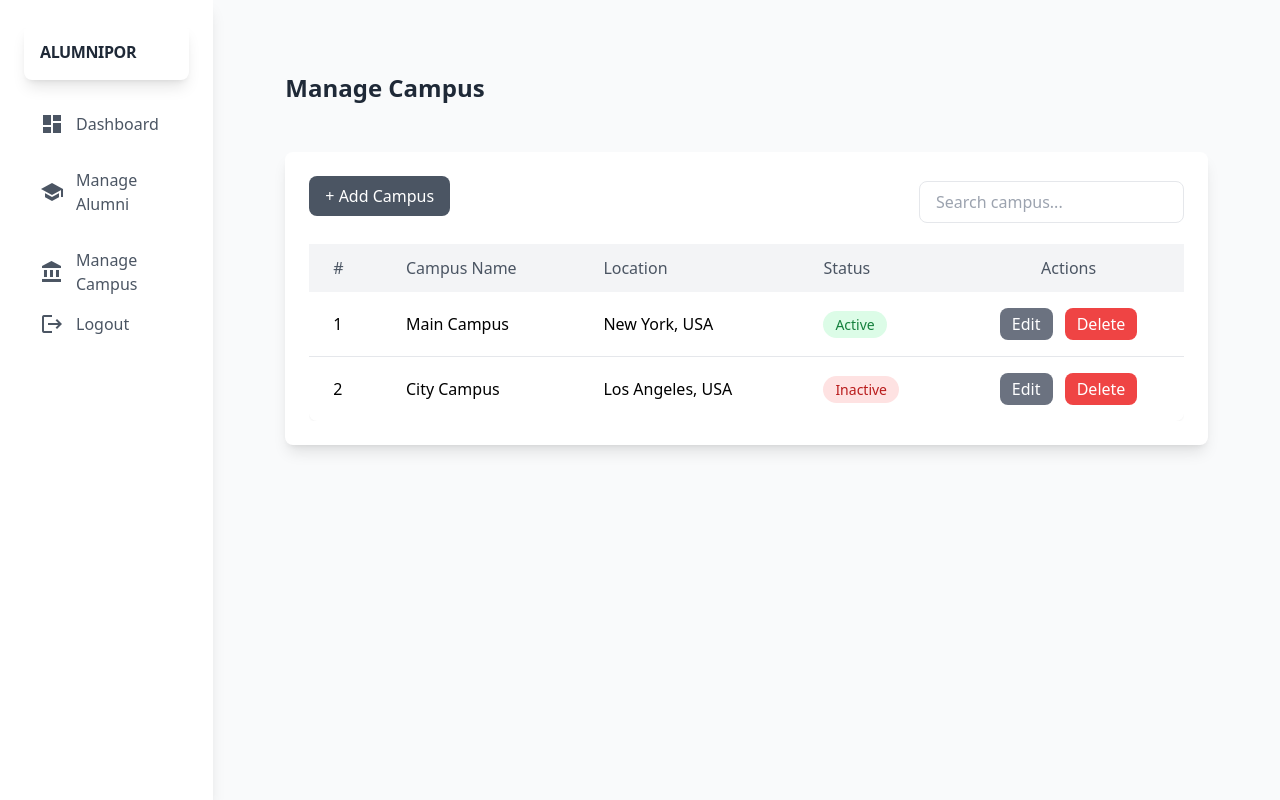
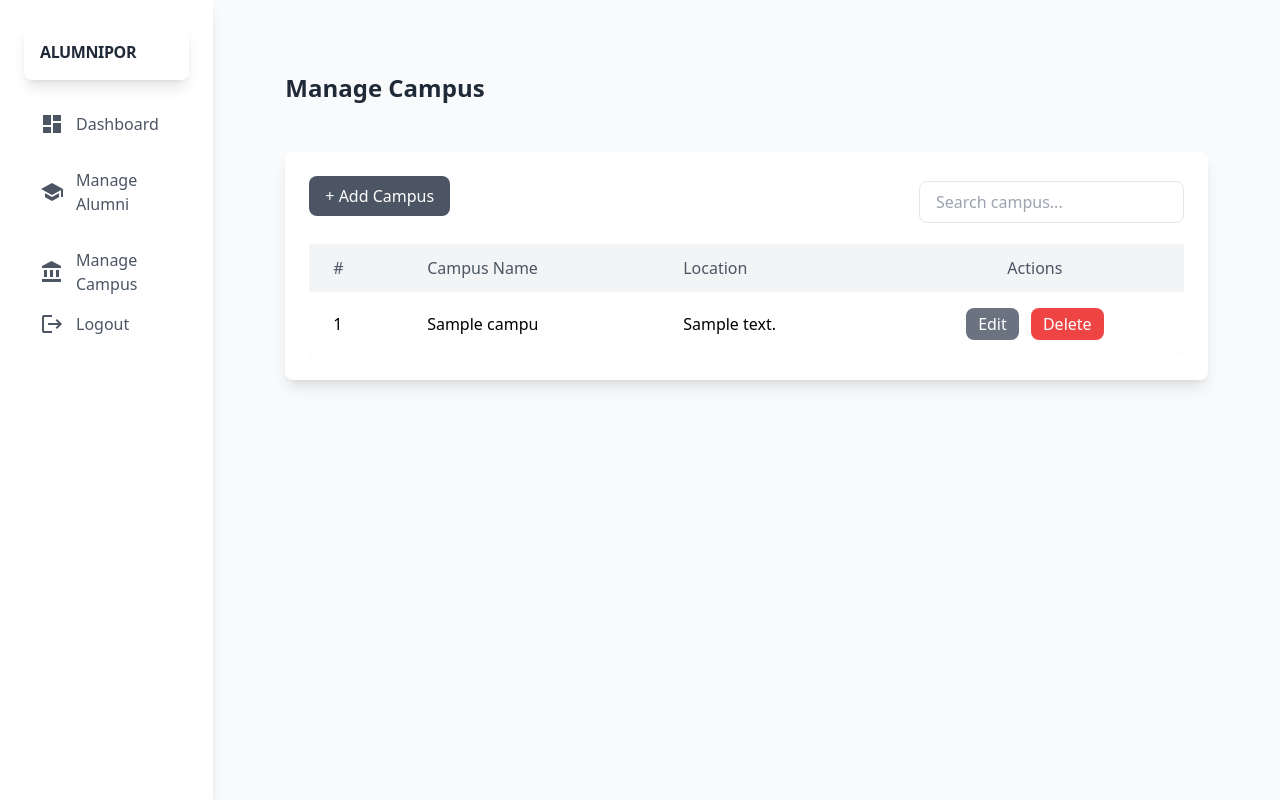
Before and after one commit to anderson895/ALUMNIPOR, a PHP site: page /admin/manage_campus.php in a window 1280 px wide. Run offline with PHP 8.4, Linux system fonts and the light colour scheme; the visitor is signed in with stand-in values (Sample User, id 1); tables that the repository leaves empty or names only in its code hold one stand-in row (values such as "Sample post"); some libraries are stand-ins or nearby versions.

Commit message:
add campus

```diff
--- a/admin/backend/class.php
+++ b/admin/backend/class.php
@@ -8,6 +8,34 @@ class global_class extends db_connect
     {
         $this->connect();
     }
+
+    public function fetch_campus(){
+        $query = $this->conn->prepare("SELECT * from campus");
+
+        if ($query->execute()) {
+            $result = $query->get_result();
+            return $result;
+        }
+    }
+
+
+
+
+    public function AddCampus($campus_name, $campus_description)
+    {
+        $query = $this->conn->prepare("INSERT INTO `campus` (campus_name,campus_description) VALUES (?,?)");
+        if ($query === false) {
+            return false;
+        }
+        $query->bind_param("ss",$campus_name, $campus_description);
+
+        if ($query->execute()) {
+            return 200;
+        } else {
+            return false;
+        }
+    }
+
 
 
     public function check_account($admin_id) {
--- /dev/null
+++ b/admin/backend/end-points/campus_list.php
@@ -0,0 +1,30 @@
+<?php
+
+$fetch_campus = $db->fetch_campus();
+
+
+
+if (mysqli_num_rows($fetch_campus) > 0):
+    $count=1;
+        foreach ($fetch_campus as $campus): ?>
+
+                    <tr class="hover:bg-gray-50">
+                        <td class="px-6 py-4"><?=$count?></td>
+                        <td class="px-6 py-4"><?=$campus['campus_name']?></td>
+                        <td class="px-6 py-4"><?=$campus['campus_description']?></td>
+
+                        <td class="px-6 py-4 text-center">
+                            <button class="bg-gray-500 text-white px-3 py-1 rounded-lg hover:bg-gray-600 transition">Edit</button>
+                            <button class="bg-red-500 text-white px-3 py-1 rounded-lg hover:bg-red-600 transition ml-2">Delete</button>
+                        </td>
+                    </tr>
+    <?php
+     $count++;
+    endforeach;
+   ?>
+
+<?php else: ?>
+    <tr>
+        <td colspan="5" class="p-2">No record found.</td>
+    </tr>
+<?php endif; ?>
--- a/admin/components/footer.php
+++ b/admin/components/footer.php
@@ -2,7 +2,7 @@
 
 <script src="https://cdn.jsdelivr.net/npm/sweetalert2@11"></script>
 <script src="https://cdn.datatables.net/2.1.8/js/dataTables.min.js"></script>
-
+<script src="js/app.js"></script>
 
 <script>
 
--- a/admin/js/app.js
+++ b/admin/js/app.js
@@ -1,4 +1,64 @@
 $(document).ready(function () {
+
+
+
+
+
+  $("#frmAddCampus").submit(function (e) {
+    e.preventDefault();
+
+    console.log('click');
+
+
+    $('#spinner').show();
+    $('#btnAddCampus').prop('disabled', true);
+
+    var formData = $(this).serializeArray();
+    formData.push({ name: 'requestType', value: 'AddCampus' });
+    var serializedData = $.param(formData);
+
+    // Perform the AJAX request
+    $.ajax({
+      type: "POST",
+      url: "backend/end-points/controller.php",
+      data: serializedData,
+      dataType: 'json',
+      success: function (response) {
+
+        console.log(response)
+
+        if(response=="200"){
+          alertify.success('Login Successful');
+
+          setTimeout(function () {
+           location.reload()
+          }, 1000);
+        }else{
+          console.log('hanapin mo ung errror')
+        }
+
+
+
+      },
+    });
+  });
+
+
+
+
+
+
+
+
+
+
+
+
+
+
+
+
+
 
     $("#frmLogin").submit(function (e) {
       e.preventDefault();
--- /dev/null
+++ b/admin/js/modal.js
@@ -0,0 +1,18 @@
+$(document).ready(function() {
+    // Open Modal
+    $("#Show_campus_report_modal").click(function() {
+        $("#add_campus_modal").fadeIn();
+    });
+
+    // Close Modal
+    $("#close_campus_modal").click(function() {
+        $("#add_campus_modal").fadeOut();
+    });
+
+    // Close Modal when clicking outside the modal content
+    $("#add_campus_modal").click(function(event) {
+        if ($(event.target).is("#add_campus_modal")) {
+            $("#add_campus_modal").fadeOut();
+        }
+    });
+});
--- /dev/null
+++ b/admin/js/searchTable.js
@@ -0,0 +1,19 @@
+function searchTable() {
+    let input = document.getElementById("searchInput").value.toLowerCase();
+    let table = document.getElementById("campusTable");
+    let rows = table.getElementsByTagName("tr");
+
+    for (let i = 1; i < rows.length; i++) {
+        let cols = rows[i].getElementsByTagName("td");
+        let found = false;
+
+        for (let j = 1; j < cols.length - 1; j++) { // Skip the first and last column
+            if (cols[j].innerText.toLowerCase().includes(input)) {
+                found = true;
+                break;
+            }
+        }
+
+        rows[i].style.display = found ? "" : "none";
+    }
+}
--- a/admin/manage_campus.php
+++ b/admin/manage_campus.php
@@ -7,7 +7,7 @@
 
         <div class="flex justify-between items-center mb-4">
 
-            <button class="bg-gray-600 text-white px-4 py-2 rounded-lg hover:bg-gray-700 transition mb-3"> + Add Campus</button>
+            <button class="bg-gray-600 text-white px-4 py-2 rounded-lg hover:bg-gray-700 transition mb-3" id="Show_campus_report_modal"> + Add Campus</button>
 
             <div class="flex space-x-4">
                 <!-- Search Input -->
@@ -27,62 +27,80 @@
                         <th class="px-6 py-3 text-left text-gray-600 font-medium">#</th>
                         <th class="px-6 py-3 text-left text-gray-600 font-medium">Campus Name</th>
                         <th class="px-6 py-3 text-left text-gray-600 font-medium">Location</th>
-                        <th class="px-6 py-3 text-left text-gray-600 font-medium">Status</th>
                         <th class="px-6 py-3 text-left text-gray-600 font-medium text-center">Actions</th>
                     </tr>
                 </thead>
                 <tbody class="divide-y divide-gray-200">
-                    <tr class="hover:bg-gray-50">
-                        <td class="px-6 py-4">1</td>
-                        <td class="px-6 py-4">Main Campus</td>
-                        <td class="px-6 py-4">New York, USA</td>
-                        <td class="px-6 py-4">
-                            <span class="px-3 py-1 text-sm text-green-700 bg-green-100 rounded-full">Active</span>
-                        </td>
-                        <td class="px-6 py-4 text-center">
-                            <button class="bg-gray-500 text-white px-3 py-1 rounded-lg hover:bg-gray-600 transition">Edit</button>
-                            <button class="bg-red-500 text-white px-3 py-1 rounded-lg hover:bg-red-600 transition ml-2">Delete</button>
-                        </td>
-                    </tr>
-                    <tr class="hover:bg-gray-50">
-                        <td class="px-6 py-4">2</td>
-                        <td class="px-6 py-4">City Campus</td>
-                        <td class="px-6 py-4">Los Angeles, USA</td>
-                        <td class="px-6 py-4">
-                            <span class="px-3 py-1 text-sm text-red-700 bg-red-100 rounded-full">Inactive</span>
-                        </td>
-                        <td class="px-6 py-4 text-center">
-                            <button class="bg-gray-500 text-white px-3 py-1 rounded-lg hover:bg-gray-600 transition">Edit</button>
-                            <button class="bg-red-500 text-white px-3 py-1 rounded-lg hover:bg-red-600 transition ml-2">Delete</button>
-                        </td>
-                    </tr>
+                   <?php include "backend/end-points/campus_list.php";?>
                 </tbody>
             </table>
         </div>
     </div>
 </div>
 
+
+
+
+
+
+
+
+
+
+
+
+
+
+
+<!-- Modal -->
+<div id="add_campus_modal" class="fixed inset-0 bg-black bg-opacity-50 flex justify-center items-center" style="display:none;">
+    <div class="bg-white p-8 rounded-lg shadow-lg w-full sm:max-w-3xl max-h-[90vh] overflow-y-auto flex flex-col justify-between relative">
+
+        <!-- Close Button -->
+        <button id="close_campus_modal" class="absolute top-4 right-4 text-gray-700 p-2 rounded-full hover:bg-gray-600 focus:outline-none z-10">
+            &times;
+        </button>
+
+        <!-- Spinner -->
+        <div class="spinner" style="display:none;">
+            <div class="absolute inset-0 bg-white bg-opacity-75 flex items-center justify-center">
+                <div class="w-10 h-10 border-4 border-indigo-500 border-t-transparent rounded-full animate-spin"></div>
+            </div>
+        </div>
+
+        <!-- Modal Content -->
+        <h2 class="text-2xl font-semibold text-gray-800 mb-6">Add Campus</h2>
+
+        <!-- Modal Form for Adding Campus -->
+        <form id="frmAddCampus" class="space-y-4">
+            <!-- Campus Name -->
+            <div>
+                <label for="campus_name" class="block text-sm font-medium text-gray-700">Campus Name</label>
+                <input type="text" name="campus_name" id="campus_name" class="mt-1 block w-full p-3 border border-gray-300 rounded-lg shadow-sm focus:ring-indigo-500 focus:border-indigo-500" placeholder="Enter campus name">
+            </div>
+
+            <!-- Campus Description -->
+            <div>
+                <label for="campus_description" class="block text-sm font-medium text-gray-700">Campus Description</label>
+                <input type="text" name="campus_description" id="campus_description" class="mt-1 block w-full p-3 border border-gray-300 rounded-lg shadow-sm focus:ring-indigo-500 focus:border-indigo-500" placeholder="Enter campus description">
+            </div>
+
+            <!-- Submit Button -->
+            <div class="flex justify-end mt-6">
+                <button type="submit" id="btnAddCampus" class="bg-blue-600 text-white px-6 py-2 rounded-lg hover:bg-blue-700 focus:outline-none focus:ring-2 focus:ring-blue-500 focus:ring-opacity-50">
+                    Save Campus
+                </button>
+            </div>
+        </form>
+    </div>
+</div>
+
+
+
+
+
 <!-- JavaScript for Search Function -->
-<script>
-    function searchTable() {
-        let input = document.getElementById("searchInput").value.toLowerCase();
-        let table = document.getElementById("campusTable");
-        let rows = table.getElementsByTagName("tr");
-
-        for (let i = 1; i < rows.length; i++) {
-            let cols = rows[i].getElementsByTagName("td");
-            let found = false;
-
-            for (let j = 1; j < cols.length - 1; j++) { // Skip the first and last column
-                if (cols[j].innerText.toLowerCase().includes(input)) {
-                    found = true;
-                    break;
-                }
-            }
-
-            rows[i].style.display = found ? "" : "none";
-        }
-    }
-</script>
+<script src="js/searchTable.js"></script>
+<script src="js/modal.js"></script>
 
 <?php include "components/footer.php";?>
```
Also changed, not shown: admin/backend/end-points/controller.php (+10 -0 lines), alumni/js/signup.js (+30 -5 lines).
